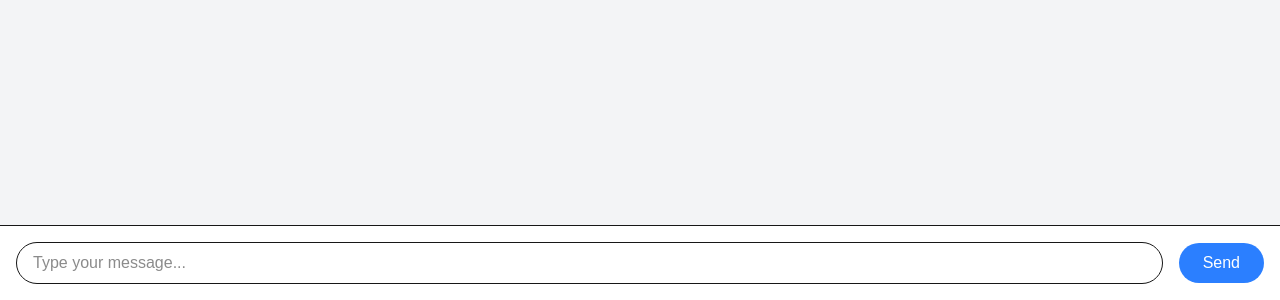
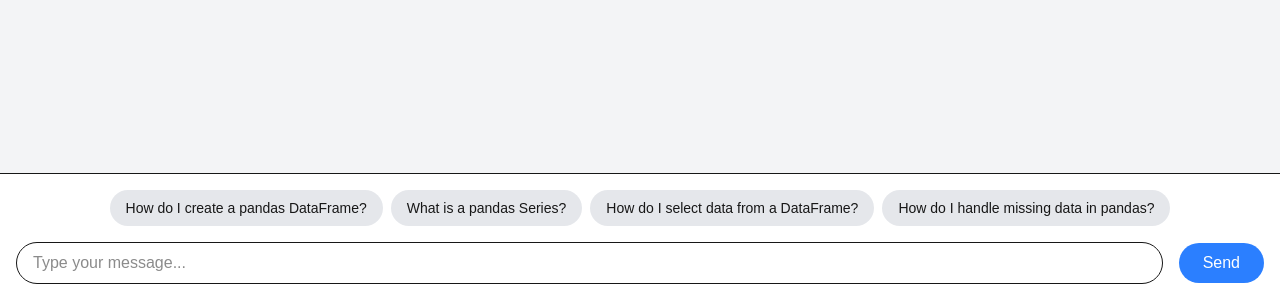
Before and after one commit to zyadelhady/Atlas, a Next.js app in the folder frontend/: page / in a window 1280 px wide. Shown: the part 500-800 px from the top of the page. Built offline with nearby package versions, Linux system fonts and the light colour scheme.

Commit message:
adding suggestion question

```diff
--- a/frontend/src/app/Chat.tsx
+++ b/frontend/src/app/Chat.tsx
@@ -13,6 +13,17 @@ export default function Chat() {
   const [messages, setMessages] = useState<Message[]>([]);
   const [input, setInput] = useState('');
   const [isLoading, setIsLoading] = useState(false);
+
+  const suggestionQuestions = [
+    "How do I create a pandas DataFrame?",
+    "What is a pandas Series?",
+    "How do I select data from a DataFrame?",
+    "How do I handle missing data in pandas?",
+  ];
+
+  const handleSuggestionClick = (question: string) => {
+    setInput(question);
+  };
 
   const handleSubmit = async (e: FormEvent) => {
     e.preventDefault();
@@ -86,7 +97,7 @@ export default function Chat() {
               key={index}
               className={`flex ${msg.isUser ? 'justify-end' : 'justify-start'}`}>
               <div
-                className={`px-4 py-2 rounded-lg max-w-xs lg:max-w-md ${
+                className={`px-4 py-2 rounded-lg max-w-md lg:max-w-2xl ${
                   msg.isUser
                     ? 'bg-blue-500 text-white'
                     : 'bg-white text-gray-800'
@@ -105,6 +116,17 @@ export default function Chat() {
         </div>
       </div>
       <div className="p-4 bg-white border-t">
+        <div className="mb-4 flex flex-wrap gap-2 justify-center">
+          {suggestionQuestions.map((question, index) => (
+            <button
+              key={index}
+              onClick={() => handleSuggestionClick(question)}
+              className="px-4 py-2 text-sm bg-gray-200 rounded-full hover:bg-gray-300 focus:outline-none focus:ring-2 focus:ring-gray-400"
+            >
+              {question}
+            </button>
+          ))}
+        </div>
         <form onSubmit={handleSubmit} className="flex items-center">
           <input
             type="text"
```
